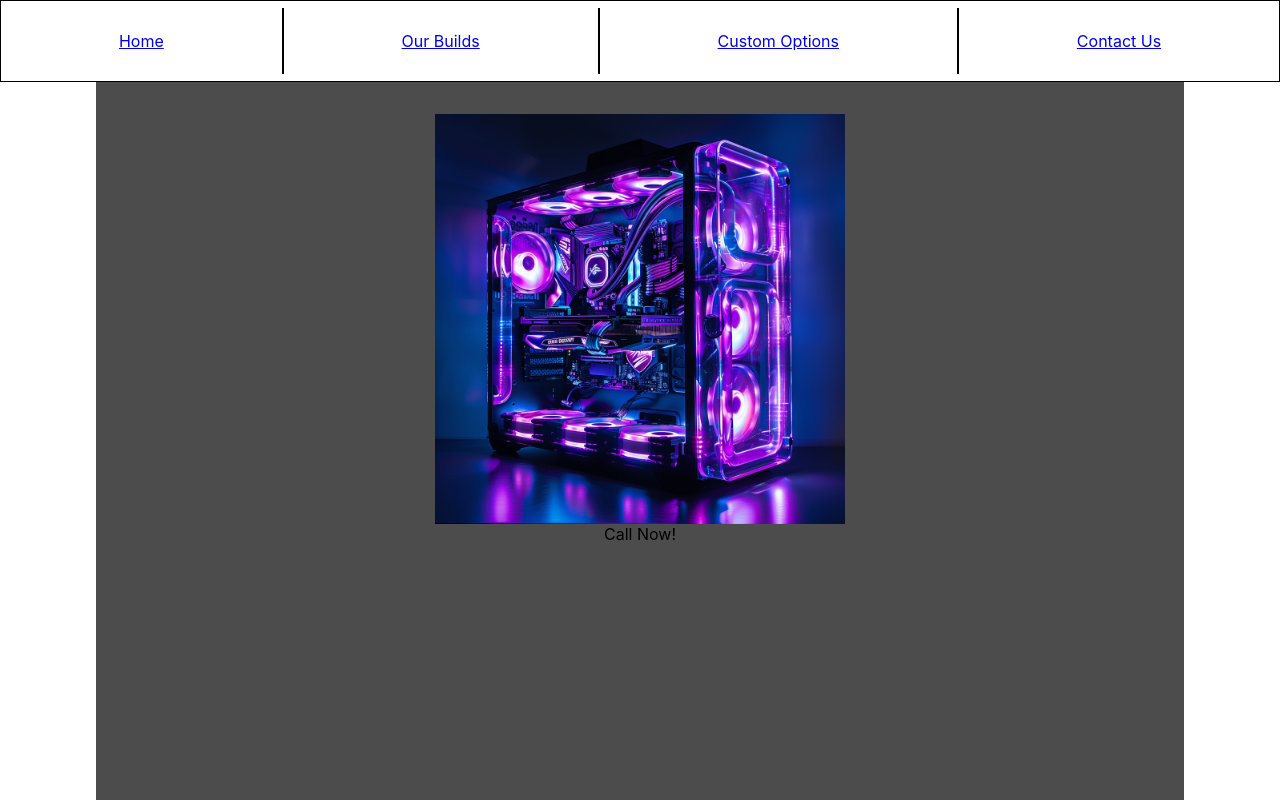
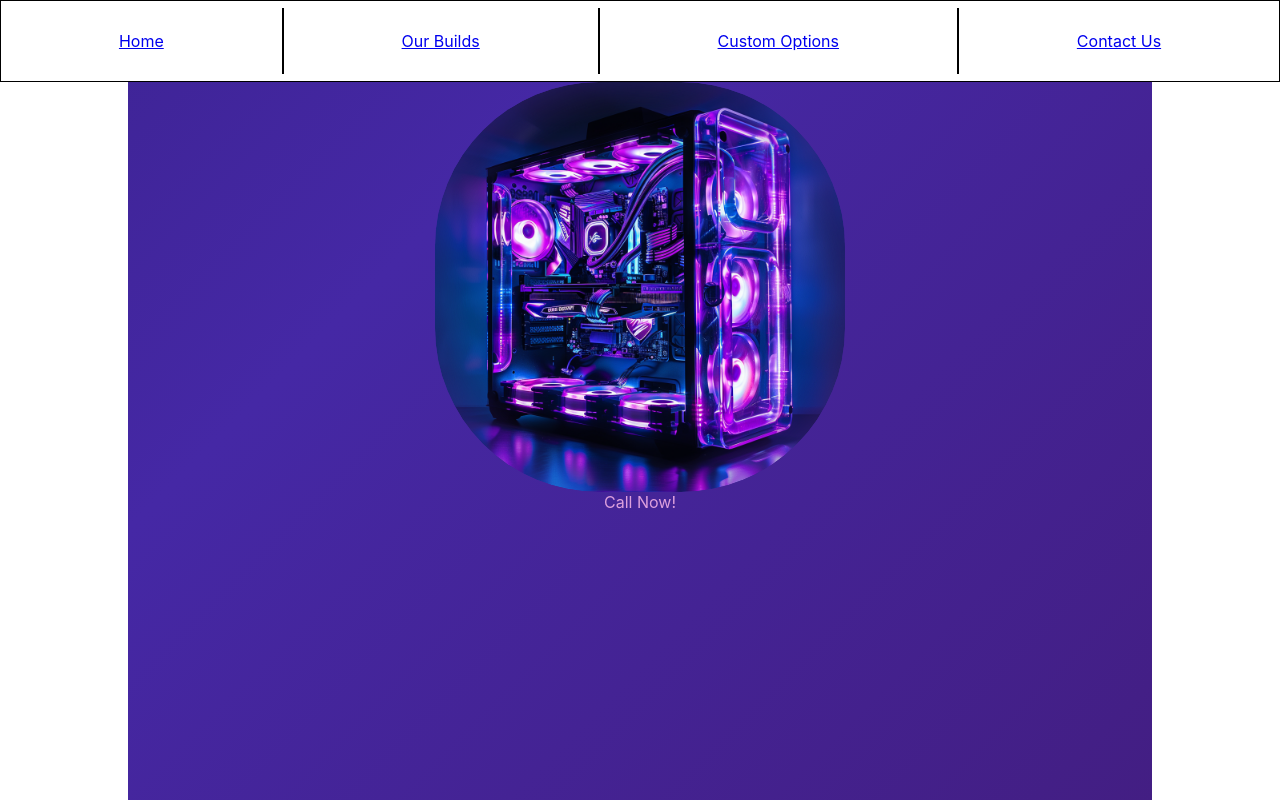
Before and after one commit to TuckTuckC/pc-customs---care, a React (Create React App) app: page / in a window 1280 px wide. Shown: the top 800 px of the page. Built offline with nearby package versions, Linux system fonts and the light colour scheme.

Commit message:
adds some stying to homepage

```diff
--- a/src/Components/Home/Home.css
+++ b/src/Components/Home/Home.css
@@ -4,6 +4,7 @@
     width: 100%;
     justify-content: center;
     align-items: center;
+
 }
 
 .hero {
@@ -14,10 +15,26 @@
     height: 50rem;
     background-color: #4c4c4c;
     padding: 2rem;
+
+    margin: 0;
+    padding: 0;
+    background: linear-gradient(135deg, #2E1A71, #4528A5, #421A75);
+    background-size: 200% 200%;
+    animation: gradientAnimation 15s ease infinite;
+    color: #dda0dd;
+}
+
+@keyframes gradientAnimation {
+    0% { background-position: 0% 50%; }
+    50% { background-position: 100% 50%; }
+    100% { background-position: 0% 50%; }
 }
 
 .best-pc {
     background-color: #bd5bff;
     height: auto;
     width: 40%;
+    border-radius: 40%;
+    mask-image: radial-gradient(circle, rgba(0, 0, 0, 1) 60%, rgba(0, 0, 0, 0) 100%);
+    -webkit-mask-image: radial-gradient(circle, rgba(0, 0, 0, 1) 60%, rgba(0, 0, 0, 0) 100%);
 }
```
